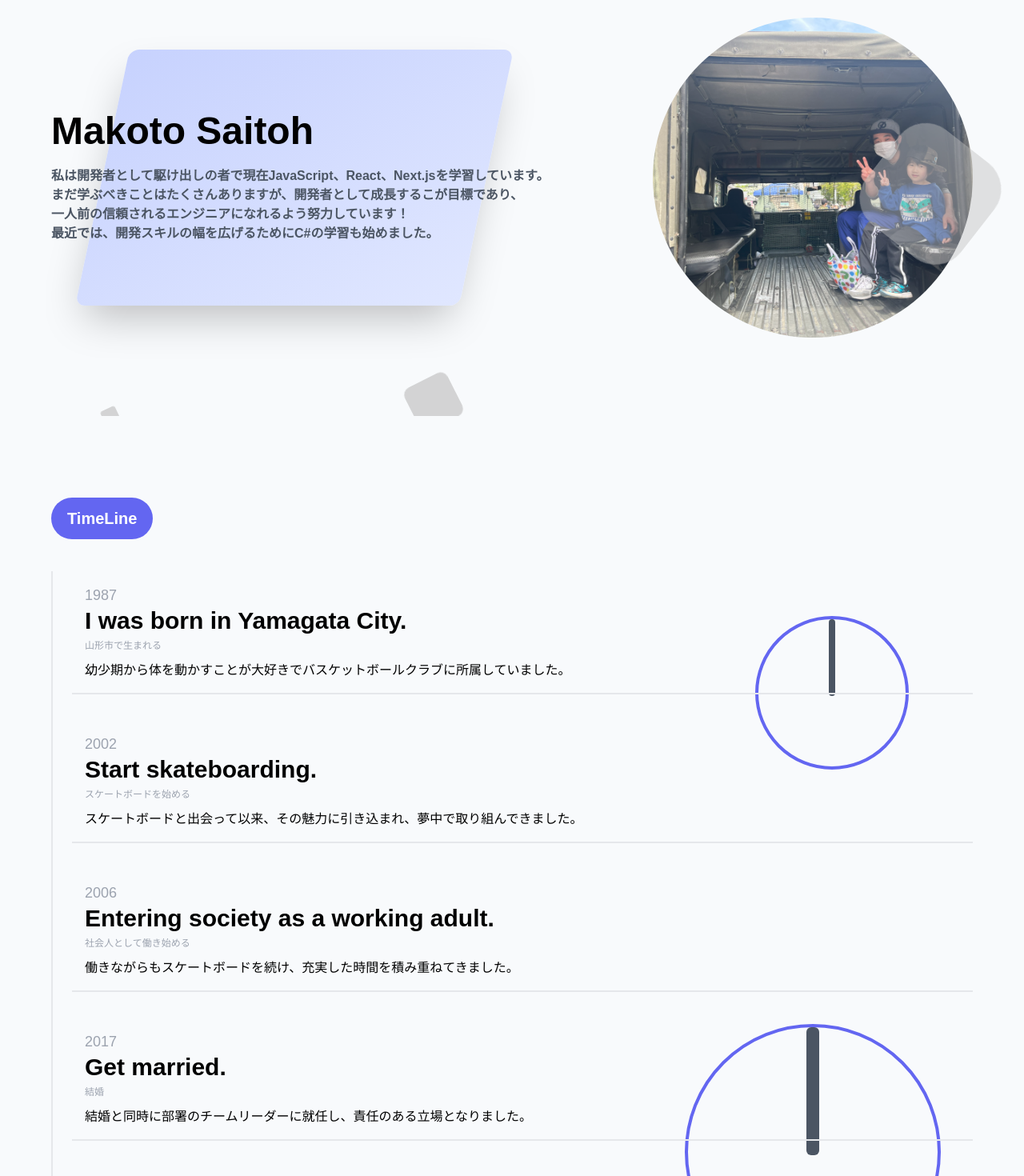
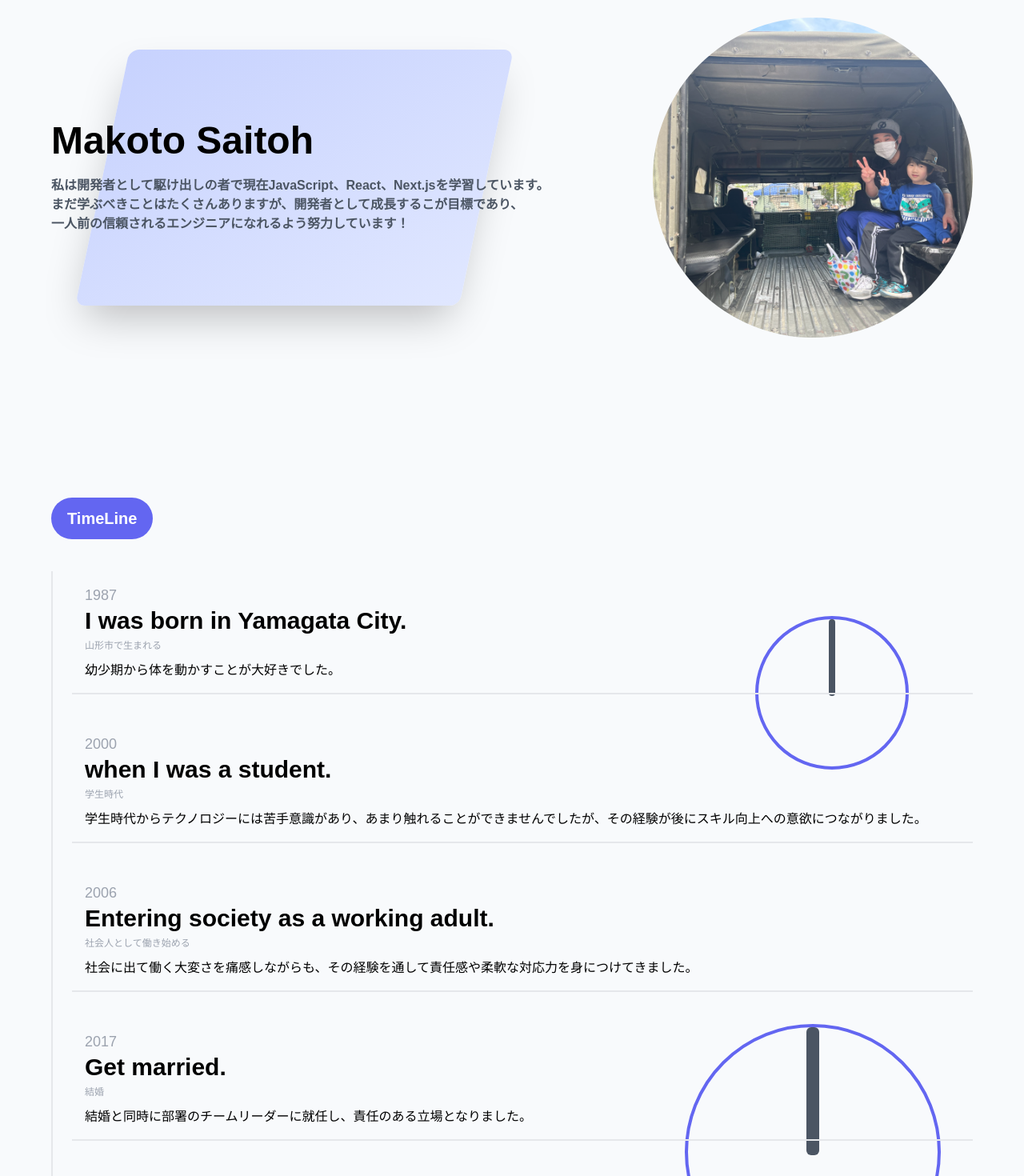
Before and after one commit to mkt0416/my-portfoliosite, a Next.js app: page /site/profile in a window 1280 px wide. Shown: the part 280-1750 px from the top of the page at 80% size. Built offline with nearby package versions, Linux system fonts and the light colour scheme; a web font is replaced by a local one.

Commit message:
fix profilecomment

```diff
--- a/app/components/memo/Memo.tsx
+++ b/app/components/memo/Memo.tsx
@@ -93,7 +93,7 @@ const Memo = ({ memoId }: { memoId: string }) => {
         <div className="p-8">
             <div className="flex items-center justify-between">
                 <input
-                    className="w-full md:text-2xl font-bold py-3 bg-gray-50 outline-none"
+                    className="w-full md:text-2xl font-bold py-3 bg-gray-50 dark:bg-gray-800 outline-none"
                     type="text"
                     value={title}
                     onChange={(e) => updateField("title", e.target.value)}
@@ -104,7 +104,7 @@ const Memo = ({ memoId }: { memoId: string }) => {
             </div>
             <div>
                 <textarea
-                    className="w-full text-sm md:text-base py-3 bg-gray-50 outline-none resize-none"
+                    className="w-full text-sm md:text-base py-3 bg-gray-50 dark:bg-gray-800 outline-none resize-none"
                     value={description}
                     onChange={(e) => updateField("description", e.target.value)}
                 />
--- a/app/components/memo/Sidebar.tsx
+++ b/app/components/memo/Sidebar.tsx
@@ -95,7 +95,7 @@ const Sidebar = () => {
     };
 
     return (
-        <div className="w-36 md:w-72 bg-gray-200 pt-5 text-gray-700 h-screen overflow-y-scroll">
+        <div className="w-36 md:w-72 bg-gray-200 dark:bg-gray-600 pt-5 text-gray-700 dark:text-gray-200 h-screen overflow-y-scroll">
             <div className="flex items-center justify-between px-2 md:px-4">
                 <div className="flex items-center gap-1">
                     <FaUser className="md:size-5" />
--- a/app/components/profile/ProfileTop.tsx
+++ b/app/components/profile/ProfileTop.tsx
@@ -3,7 +3,6 @@
 import Image from 'next/image';
 import { motion } from 'framer-motion';
 import Container from '../common/Container';
-import '../../animation/animation.css';
 
 const ProfileTop = () => {
     return (
@@ -28,8 +27,6 @@ const ProfileTop = () => {
                             まだ学ぶべきことはたくさんありますが、開発者として成長するこが目標であり、
                             <br />
                             一人前の信頼されるエンジニアになれるよう努力しています！
-                            <br />
-                            最近では、開発スキルの幅を広げるためにC#の学習も始めました。
                         </p>
                     </motion.div>
 
@@ -49,18 +46,6 @@ const ProfileTop = () => {
                     </motion.div>
                 </section>
             </Container>
-            <ul className="circles">
-                <li></li>
-                <li></li>
-                <li></li>
-                <li></li>
-                <li></li>
-                <li></li>
-                <li></li>
-                <li></li>
-                <li></li>
-                <li></li>
-            </ul>
         </div >
     );
 };
--- a/app/components/profile/TimeLine.tsx
+++ b/app/components/profile/TimeLine.tsx
@@ -12,21 +12,21 @@ const timeLineItem = [
         year: '1987',
         title: 'I was born in Yamagata City.',
         jpTitle: '山形市で生まれる',
-        description: '幼少期から体を動かすことが大好きでバスケットボールクラブに所属していました。'
+        description: '幼少期から体を動かすことが大好きでした。'
     },
     {
         id: '2',
-        year: '2002',
-        title: 'Start skateboarding.',
-        jpTitle: 'スケートボードを始める',
-        description: 'スケートボードと出会って以来、その魅力に引き込まれ、夢中で取り組んできました。'
+        year: '2000',
+        title: 'when I was a student.',
+        jpTitle: '学生時代',
+        description: '学生時代からテクノロジーには苦手意識があり、あまり触れることができませんでしたが、その経験が後にスキル向上への意欲につながりました。'
     },
     {
         id: '3',
         year: '2006',
         title: 'Entering society as a working adult.',
         jpTitle: '社会人として働き始める',
-        description: '働きながらもスケートボードを続け、充実した時間を積み重ねてきました。'
+        description: '社会に出て働く大変さを痛感しながらも、その経験を通して責任感や柔軟な対応力を身につけてきました。'
     },
     {
         id: '4',
@@ -40,7 +40,7 @@ const timeLineItem = [
         year: '2019',
         title: 'A child is born.',
         jpTitle: '子どもが生まれる',
-        description: '子育てや時間的な都合により自然とスケートボードから遠ざかりました。'
+        description: '初めての子育てに不安を感じつつも、子どもの成長に寄り添い、かけがえのない時間を大切にしてきました。'
     },
     {
         id: '6',
```
